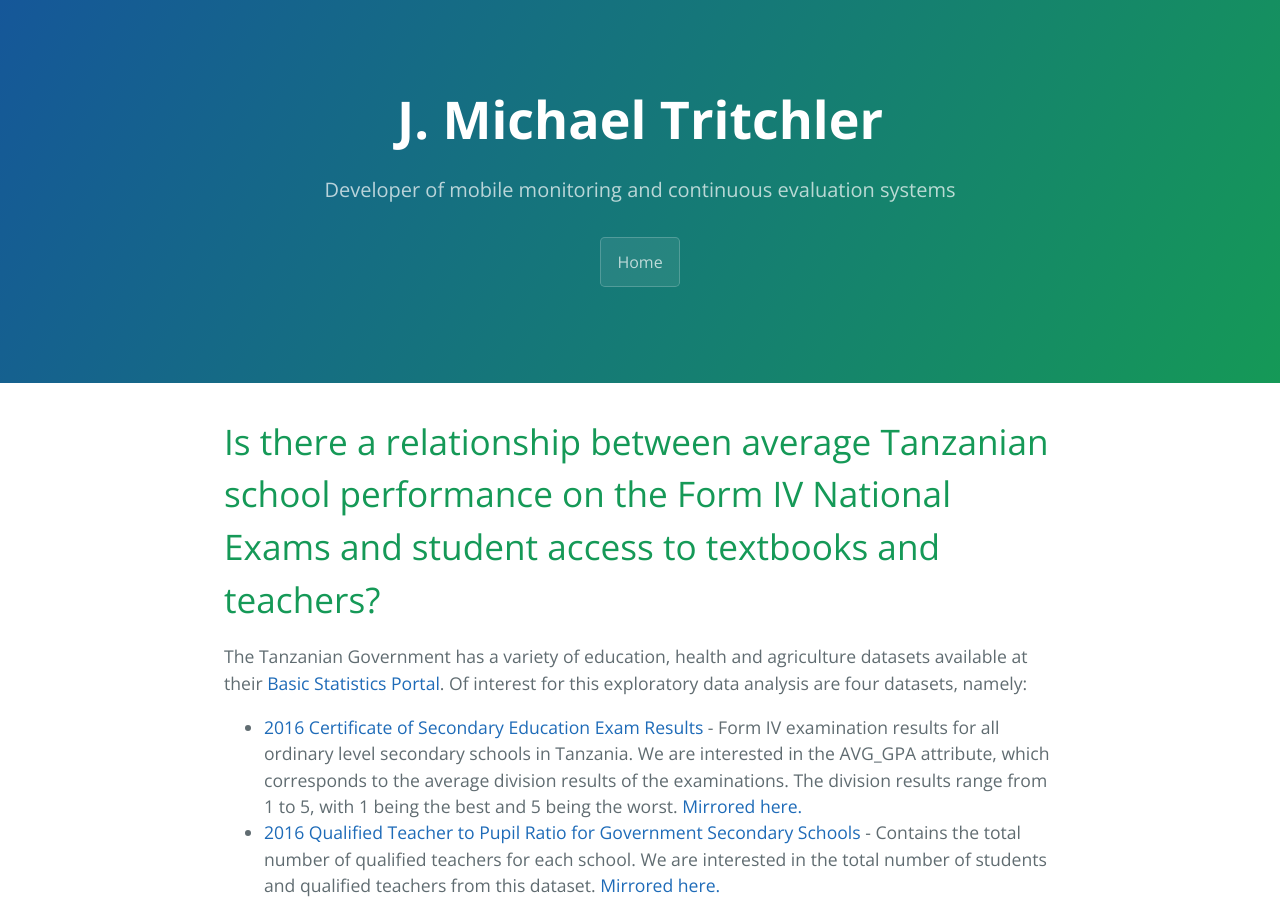
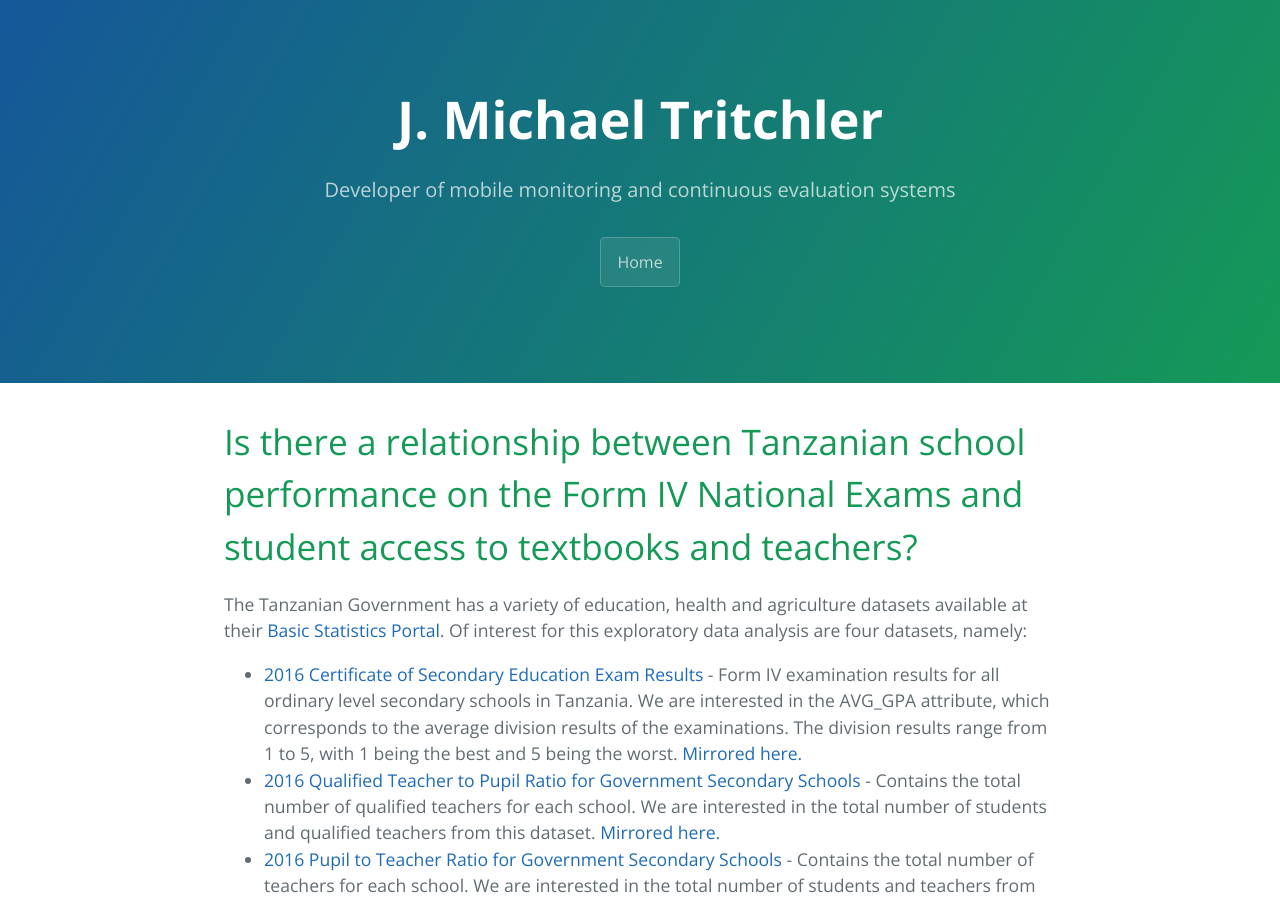
Before and after one commit to jmtritch/jmtritch.github.io, a Jekyll site: the page built from eda/tz_stdnt_tchr_bks/index.md, in a window 1280 px wide and 900 px high. Built offline with Jekyll 4.4.1, drawn with Linux system fonts in a browser that asks for light colours; our own code applies the rules of GitHub Pages for plain Markdown files.

Commit message:
Update title

```diff
--- a/eda/tz_stdnt_tchr_bks/index.md
+++ b/eda/tz_stdnt_tchr_bks/index.md
@@ -1,5 +1,5 @@
 
-# Is there a relationship between average Tanzanian school performance on the Form IV National Exams and student access to textbooks and teachers?
+# Is there a relationship between Tanzanian school performance on the Form IV National Exams and student access to textbooks and teachers?
 
 The Tanzanian Government has a variety of education, health and agriculture datasets available at their [Basic Statistics Portal](http://http://opendata.go.tz/).  Of interest for this exploratory data analysis are four datasets, namely:
 
```
